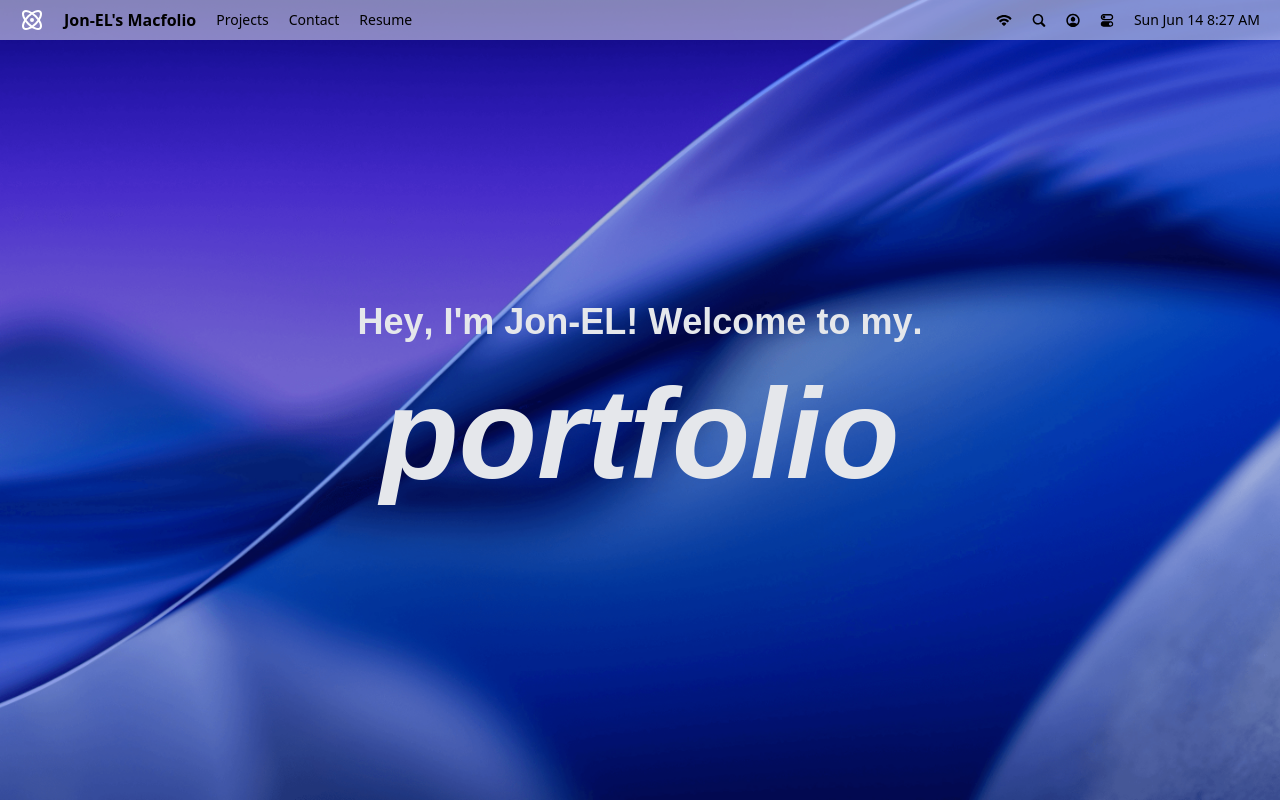
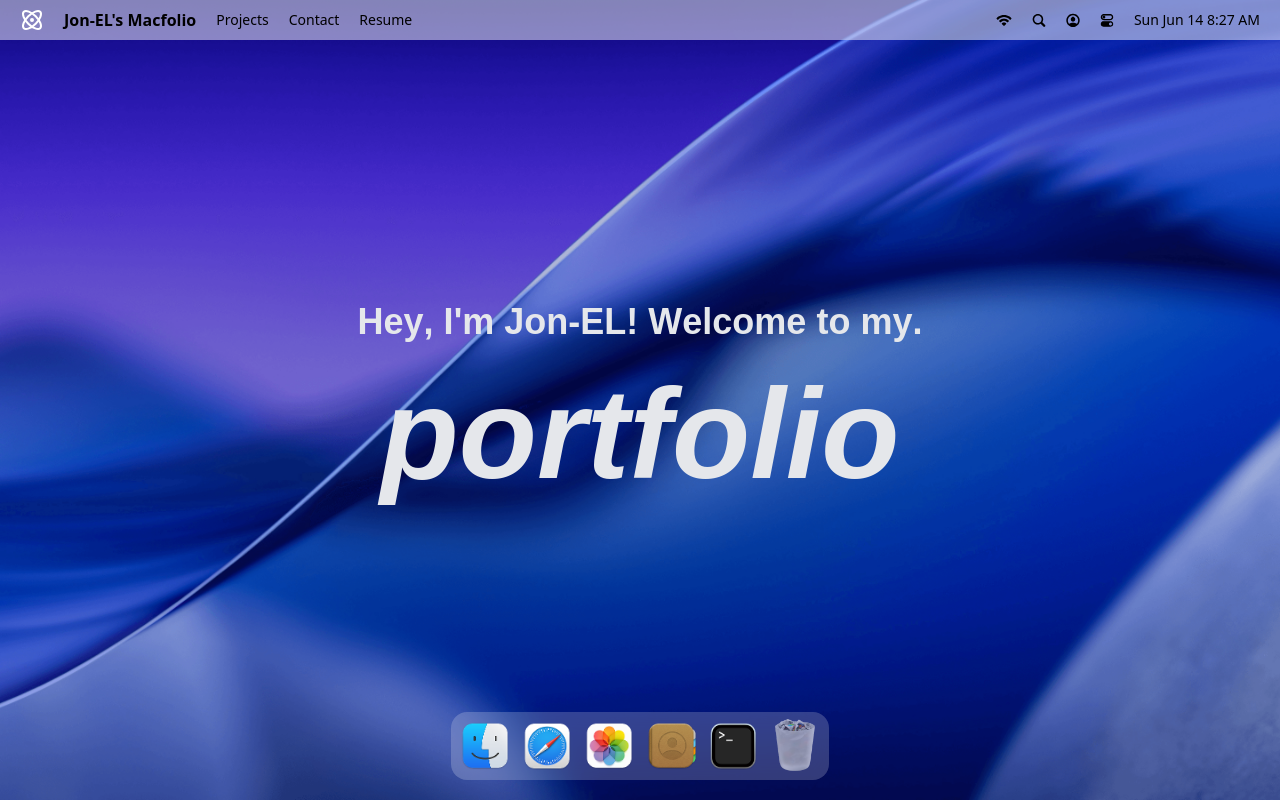
Before and after one commit to JonEl1502/Jon-EL-MacFolio, a React (Vite) app: page / in a window 1280 px wide. Built offline with nearby package versions, Linux system fonts and the light colour scheme; a web font is replaced by a local one.

Commit message:
impletement dock

```diff
--- a/package.json
+++ b/package.json
@@ -17,6 +17,7 @@
     "lucide-react": "^0.554.0",
     "react": "^19.2.0",
     "react-dom": "^19.2.0",
+    "react-tooltip": "^5.30.0",
     "tailwindcss": "^4.1.17"
   },
   "devDependencies": {
--- a/src/App.jsx
+++ b/src/App.jsx
@@ -1,10 +1,11 @@
-import {Navbar, Welcome} from '#components'
+import {Navbar, Welcome, Dock} from '#components'
 
 const App = () => {
     return (
         <main>
             <Navbar />
             <Welcome />
+            <Dock />
         </main>
     )
 }
--- /dev/null
+++ b/src/components/Dock.jsx
@@ -0,0 +1,101 @@
+// External imports
+import React from 'react'
+import {Tooltip} from 'react-tooltip'
+import {useGSAP} from "@gsap/react";
+import gsap from "gsap";
+
+// Internal imports
+import {dockApps} from "#constants";
+
+
+const Dock = () => {
+    const dockRef = React.useRef(null)
+
+    useGSAP(() => {
+        const dock = dockRef.current;
+        if (!dock) return;
+
+
+        const icons = dock.querySelectorAll(".dock-icon");
+
+        // Animate icons
+        const animateIcons = ((mouseX) => {
+            const {left} = dock.getBoundingClientRect();
+            icons.forEach((icon) => {
+                const {left: iconLeft, width} = icon.getBoundingClientRect();
+                const center = iconLeft - left + width / 2
+                const distance = Math.abs(mouseX - center);
+                const intensity = Math.exp(-(distance ** 2.5) / 20000);
+
+                gsap.to(icon, {
+                    scale: 1 + 0.5 * intensity,
+                    y: -15 * intensity,
+                    duration: 0.2,
+                    ease:"power1.out"
+                })
+            });
+        });
+
+        const handleMouseMove = (e) => {
+            const {left} =dock.getBoundingClientRect();
+            animateIcons(e.clientX - left);
+        };
+
+        // Reset all icons
+        const resetIcons = () =>
+            icons.forEach((icon) =>
+                gsap.to(icon, {
+                    scale: 1,
+                    y: 0,
+                    duration: 0.3,
+                    ease: "power1.out",
+                }),
+            );
+
+        // Event listeners
+        dock.addEventListener("mousemove", handleMouseMove);
+        dock.addEventListener("mouseleave", resetIcons);
+
+        // Cleanup function
+        return () => {
+            dock.removeEventListener("mousemove", handleMouseMove);
+            dock.removeEventListener("mouseleave", resetIcons);
+        }
+
+        // return empty dependencies array so as to start the animation only at the first render
+    },[]);
+
+    // Toggle app
+    const toggleApp = (app) => {
+
+    }
+
+    // Render
+    return <section id="dock">
+        <div ref={dockRef} className="dock-container">
+            {dockApps.map(({id, name, icon, canOpen}) => (
+                <div key={id} className="relative flex justify-center">
+                    <button
+                        type="button"
+                        className="dock-icon"
+                        aria-label={name}
+                        data-tooltip-id="dock-tooltip"
+                        data-tooltip-content={name}
+                        data-tooltip-delay-show={150}
+                        disabled={!canOpen}
+                        onClick={() => toggleApp({id, name, icon, canOpen})}
+                    >
+                        <img src={icon}
+                             alt={name}
+                             loading="lazy"
+                             className={canOpen ? "" : "opacity-60"}
+                        />
+                    </button>
+                </div>
+            ))}
+            <Tooltip id="dock-tooltip" place="top" className="tooltip"/>
+        </div>
+
+    </section>
+}
+export default Dock
--- a/src/components/index.js
+++ b/src/components/index.js
@@ -1,4 +1,5 @@
 import Navbar from './Navbar.jsx'
 import Welcome from './Welcome.jsx'
+import Dock from "./Dock.jsx";
 
-export {Navbar, Welcome}
+export {Navbar, Welcome, Dock}
--- a/src/constants/index.js
+++ b/src/constants/index.js
@@ -39,37 +39,37 @@
     {
         id: "finder",
         name: "Portfolio", // was "Finder"
-        icon: "finder.png",
+        icon: "/images/finder.png",
         canOpen: true,
     },
     {
         id: "safari",
         name: "Articles", // was "Safari"
-        icon: "safari.png",
+        icon: "/images/safari.png",
         canOpen: true,
     },
     {
         id: "photos",
         name: "Gallery", // was "Photos"
-        icon: "photos.png",
+        icon: "/images/photos.png",
         canOpen: true,
     },
     {
         id: "contact",
         name: "Contact", // or "Get in touch"
-        icon: "contact.png",
+        icon: "/images/contact.png",
         canOpen: true,
     },
     {
         id: "terminal",
         name: "Skills", // was "Terminal"
-        icon: "terminal.png",
+        icon: "/images/terminal.png",
         canOpen: true,
     },
     {
         id: "trash",
         name: "Archive", // was "Trash"
-        icon: "trash.png",
+        icon: "/images/trash.png",
         canOpen: false,
     },
 ];
```
Also changed, not shown: 1 other file (tests, documents, lock files or other folders).
